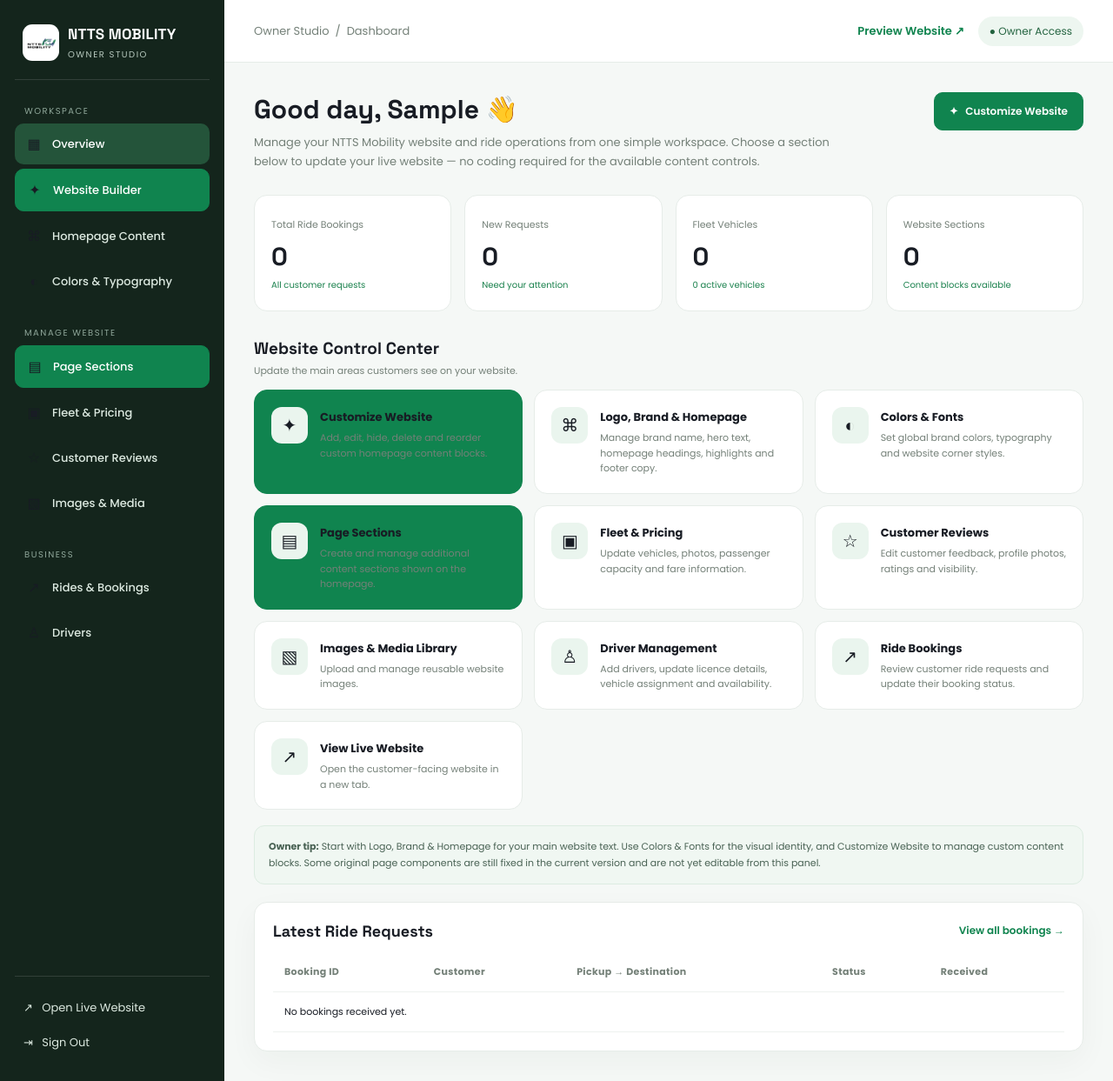
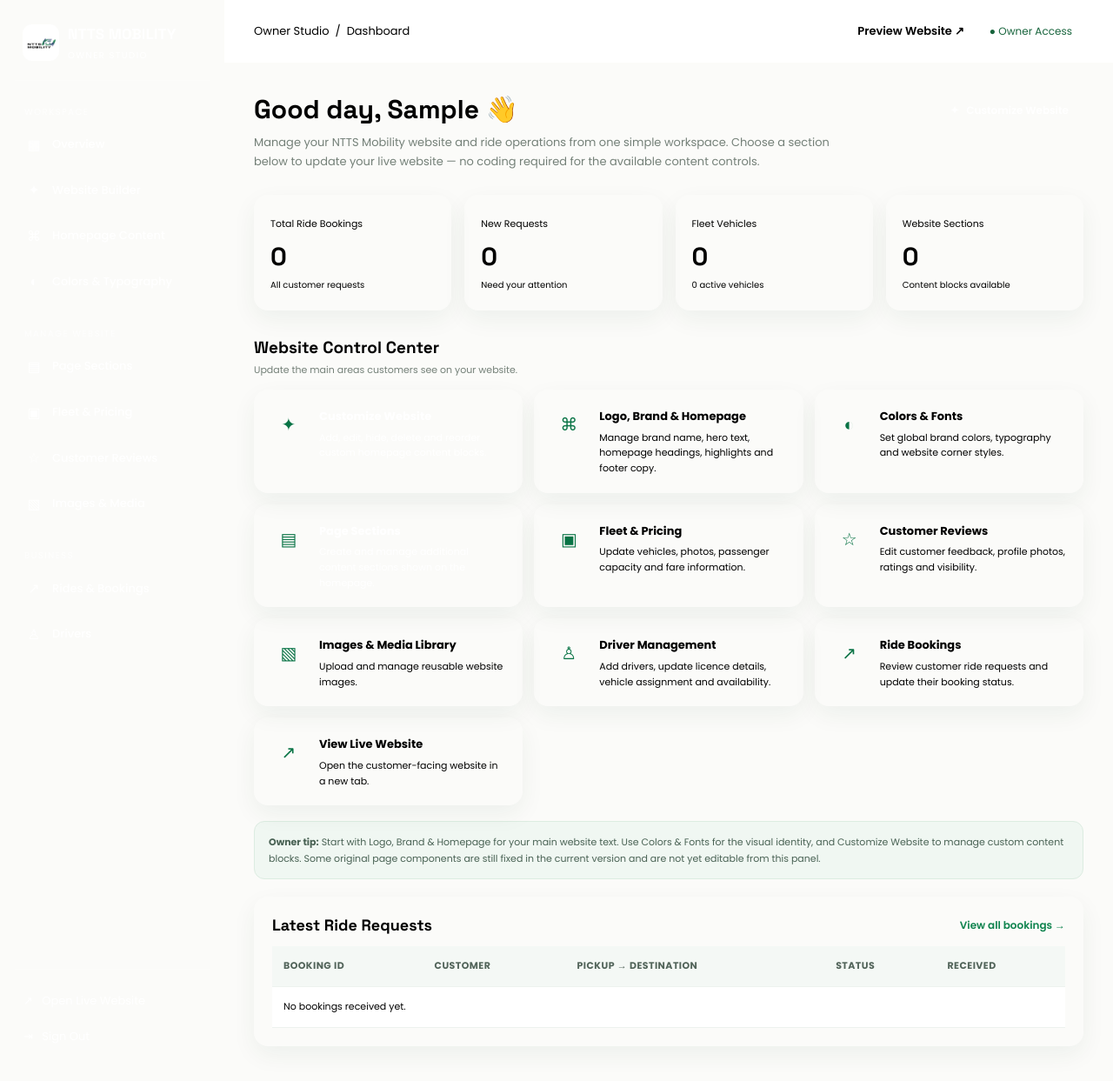
Before and after one commit to sudharani803durai-star/NTTS-MOBILITY, a Django app: page /cms/ in a window 1280 px wide. Shown: the whole page at 87% size. After the commit the page ends 1182 px from the top, so only its background shows below. Run offline with Django 5.2, Linux system fonts and the light colour scheme; the visitor is signed in with stand-in values (Sample User, id 1); data that the repository does not hold is empty.

Commit message:
recent updates

```diff
--- a/backend/static/css/cms-premium.css
+++ b/backend/static/css/cms-premium.css
@@ -1,76 +1,325 @@
+@'
+/* =====================================================
+   NTTS MOBILITY - PREMIUM CMS DESIGN SYSTEM
+   High Contrast | Responsive | Clean Owner Studio
+===================================================== */
 
-/* NTTS Mobility CMS shared design system */
-:root{--ntts-green:#10844f;--ntts-ink:#181c24;--ntts-bg:#f5f8f6;--ntts-line:#e3ebe5;--ntts-muted:#718078}
-body{font-family:Poppins,system-ui,sans-serif!important;color:var(--ntts-ink)}
-button,.btn,.actions a,.actions button{transition:transform .18s ease,box-shadow .18s ease,background .18s ease}
-button:hover,.btn:hover,.actions a:hover,.actions button:hover{transform:translateY(-1px);box-shadow:0 8px 20px #10844f20}
-input:not([type=checkbox]),select,textarea{max-width:100%;border:1px solid var(--ntts-line)!important;border-radius:11px!important;padding:12px 13px!important;font:inherit!important;outline:none}
-input:focus,select:focus,textarea:focus{border-color:var(--ntts-green)!important;box-shadow:0 0 0 3px #10844f18}
-table{min-width:650px}
-th{font-weight:700!important;letter-spacing:.03em}
-td,th{padding:14px 13px!important}
-.panel,.panel-card,.card{box-shadow:0 12px 35px #1b38240a}
-@media(max-width:720px){.wrap{margin-top:22px!important;padding-left:14px!important;padding-right:14px!important}.panel{padding:16px!important}.head h1,h1{font-size:25px!important}}
-/* Website Builder text visibility */
+:root {
+    --ntts-green: #10844f;
+    --ntts-green-dark: #086b3e;
+    --ntts-green-light: #e6f4eb;
+    --ntts-ink: #18221c;
+    --ntts-muted: #52645a;
+    --ntts-bg: #f5f8f6;
+    --ntts-card: #ffffff;
+    --ntts-line: #e3ebe5;
+    --ntts-sidebar: #14251c;
+    --ntts-sidebar-text: #eaf5ee;
+}
+
+/* ================= GENERAL ================= */
+
+* {
+    box-sizing: border-box;
+}
 
 body {
-    color: #181C24 !important;
+    font-family: Poppins, system-ui, sans-serif !important;
+    background: var(--ntts-bg) !important;
+    color: var(--ntts-ink) !important;
+    line-height: 1.6;
 }
 
-/* Headings and paragraphs */
-h1, h2, h3, p, label, span {
-    color: #181C24;
+/* ================= HEADINGS ================= */
+
+h1, h2, h3, h4, h5, h6 {
+    color: var(--ntts-ink) !important;
+    font-weight: 700;
 }
 
-/* Buttons */
-button,
-.btn,
-a.button {
-    color: #FFFFFF !important;
-    background-color: #10844F;
+p, label {
+    color: var(--ntts-ink);
 }
 
-/* Global Design Settings */
-input,
-select,
-textarea {
-    color: #181C24 !important;
+small, .muted, .helptext {
+    color: var(--ntts-muted) !important;
 }
 
-/* Preview text */
-.preview-website h1,
-.preview-website h2,
-.preview-website p {
-    color: #181C24 !important;
-}
-/* Fix Add Section button visibility */
-a[href*="section"],
-button,
-.btn {
-    color: #FFFFFF !important;
+/* ================= SIDEBAR ================= */
+
+.side {
+    background: var(--ntts-sidebar) !important;
+    color: #ffffff !important;
 }
 
-/* Add Section button */
-a[href*="section"] {
-    background-color: #10844F !important;
-    border: 1px solid #10844F !important;
+.side .brand,
+.side .brand small,
+.side .nav-label,
+.side .nav,
+.side .side-bottom {
+    color: #ffffff !important;
+}
+
+.side .nav-label {
+    opacity: 0.75;
+}
+
+.side .nav a,
+.side .side-bottom a {
+    color: var(--ntts-sidebar-text) !important;
+    opacity: 1 !important;
+    text-decoration: none !important;
+    transition: background 0.2s ease, color 0.2s ease;
+}
+
+.side .nav a:hover,
+.side .nav a.active {
+    background: var(--ntts-green) !important;
+    color: #ffffff !important;
+    border-radius: 10px;
+}
+
+.side .nav .ico,
+.side .nav a .ico {
+    color: #ffffff !important;
     opacity: 1 !important;
 }
 
-/* Button hover */
-a[href*="section"]:hover {
-    background-color: #086B3E !important;
-    color: #FFFFFF !important;
+/* ================= TOP NAVIGATION ================= */
+
+.top,
+.bar {
+    background: #ffffff !important;
+    color: var(--ntts-ink) !important;
+    border-bottom: 1px solid var(--ntts-line) !important;
 }
-/* Add Section button visibility fix */
-a[href*="builder"] {
-    color: #FFFFFF !important;
-    background-color: #10844F !important;
-    border: 1px solid #10844F !important;
+
+.top a,
+.bar a,
+.back {
+    color: var(--ntts-green) !important;
+    text-decoration: none;
+    font-weight: 600;
+}
+
+.top .crumb {
+    color: var(--ntts-muted) !important;
+}
+
+/* ================= DASHBOARD CARDS ================= */
+
+.stat,
+.panel,
+.panel-card,
+.card,
+.tile {
+    background: var(--ntts-card) !important;
+    color: var(--ntts-ink) !important;
+    border: 1px solid var(--ntts-line) !important;
+    border-radius: 16px !important;
+    box-shadow: 0 10px 28px rgba(23, 61, 37, 0.06) !important;
+}
+
+.tile b,
+.stat b {
+    color: var(--ntts-ink) !important;
+}
+
+.tile small,
+.stat .label {
+    color: var(--ntts-muted) !important;
+}
+
+.tile .icon {
+    background: var(--ntts-green-light) !important;
+    color: #087345 !important;
     opacity: 1 !important;
 }
 
+/* ================= OWNER BADGE ================= */
+
+.owner {
+    background: var(--ntts-green-light) !important;
+    color: #17643c !important;
+}
+
+/* ================= BUTTONS ================= */
+
+button,
+.btn,
+a.button,
+.actions a,
+.actions button {
+    background: var(--ntts-green) !important;
+    color: #ffffff !important;
+    border: 1px solid var(--ntts-green) !important;
+    border-radius: 10px !important;
+    padding: 11px 17px !important;
+    font-weight: 600 !important;
+    text-decoration: none !important;
+    opacity: 1 !important;
+    transition: all 0.2s ease !important;
+}
+
+button:hover,
+.btn:hover,
+a.button:hover,
+.actions a:hover,
+.actions button:hover {
+    background: var(--ntts-green-dark) !important;
+    border-color: var(--ntts-green-dark) !important;
+    color: #ffffff !important;
+    transform: translateY(-1px);
+    box-shadow: 0 7px 18px rgba(16, 132, 79, 0.18);
+}
+
+button svg,
+.btn svg,
+.actions a svg {
+    stroke: currentColor;
+}
+
+/* ================= FORMS ================= */
+
+input:not([type=checkbox]),
+select,
+textarea {
+    width: 100%;
+    max-width: 100%;
+    padding: 12px 13px !important;
+    background: #ffffff !important;
+    color: var(--ntts-ink) !important;
+    border: 1px solid var(--ntts-line) !important;
+    border-radius: 10px !important;
+    font: inherit !important;
+    outline: none;
+}
+
+input:focus,
+select:focus,
+textarea:focus {
+    border-color: var(--ntts-green) !important;
+    box-shadow: 0 0 0 3px rgba(16, 132, 79, 0.12) !important;
+}
+
+/* ================= TABLES ================= */
+
+table {
+    width: 100%;
+    border-collapse: collapse;
+    min-width: 650px;
+    background: #ffffff;
+}
+
+th {
+    color: #52645a !important;
+    background: #f4f8f5;
+    font-weight: 700 !important;
+    letter-spacing: 0.04em;
+    text-transform: uppercase;
+}
+
+td {
+    color: var(--ntts-ink) !important;
+}
+
+td, th {
+    padding: 14px 13px !important;
+    border-bottom: 1px solid #edf2ee !important;
+}
+
+td a {
+    color: var(--ntts-green) !important;
+    font-weight: 600;
+    text-decoration: none;
+}
+
+/* ================= NOTIFICATIONS ================= */
+
+.notice,
+.msg {
+    background: #eaf7ef !important;
+    color: #087345 !important;
+    border: 1px solid #d7eddf !important;
+    border-radius: 10px;
+    padding: 12px 15px;
+}
+
+.errors,
+.error {
+    color: #a32a2a !important;
+}
+
+/* ================= WEBSITE BUILDER ================= */
+
+.preview-website {
+    background: #ffffff;
+    color: var(--ntts-ink);
+}
+
+.preview-website h1,
+.preview-website h2,
+.preview-website h3,
+.preview-website p {
+    color: var(--ntts-ink) !important;
+}
+
+a[href*="section"],
+a[href*="builder"] {
+    background: var(--ntts-green) !important;
+    color: #ffffff !important;
+    border: 1px solid var(--ntts-green) !important;
+    opacity: 1 !important;
+}
+
+a[href*="section"]:hover,
 a[href*="builder"]:hover {
-    background-color: #086B3E !important;
-    color: #FFFFFF !important;
+    background: var(--ntts-green-dark) !important;
+    color: #ffffff !important;
 }
+
+/* ================= BRAND LOGO ================= */
+
+.cms-brand-logo {
+    width: 40px;
+    height: 40px;
+    object-fit: contain;
+    background: #ffffff;
+    border: 1px solid var(--ntts-line);
+    border-radius: 11px;
+    padding: 3px;
+}
+
+/* ================= RESPONSIVE DESIGN ================= */
+
+@media (max-width: 720px) {
+    .wrap {
+        width: calc(100% - 28px) !important;
+        margin: 20px auto !important;
+        padding-left: 0 !important;
+        padding-right: 0 !important;
+    }
+
+    .panel,
+    .card {
+        padding: 16px !important;
+    }
+
+    .head {
+        align-items: flex-start !important;
+        flex-direction: column !important;
+    }
+
+    .side .nav a {
+        color: #ffffff !important;
+    }
+
+    .actions {
+        gap: 8px;
+        flex-wrap: wrap;
+    }
+
+    table {
+        min-width: 620px;
+    }
+}
```
